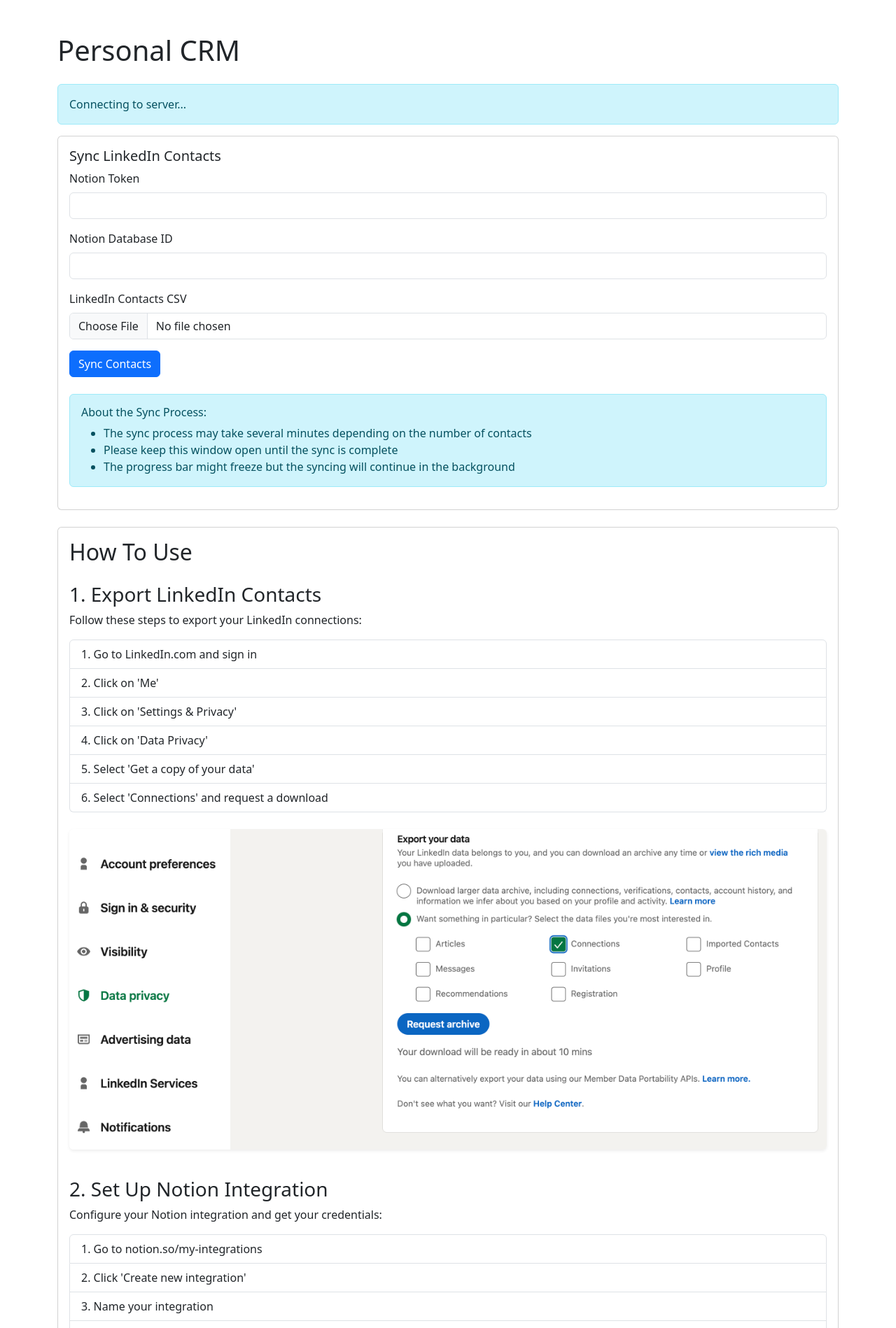
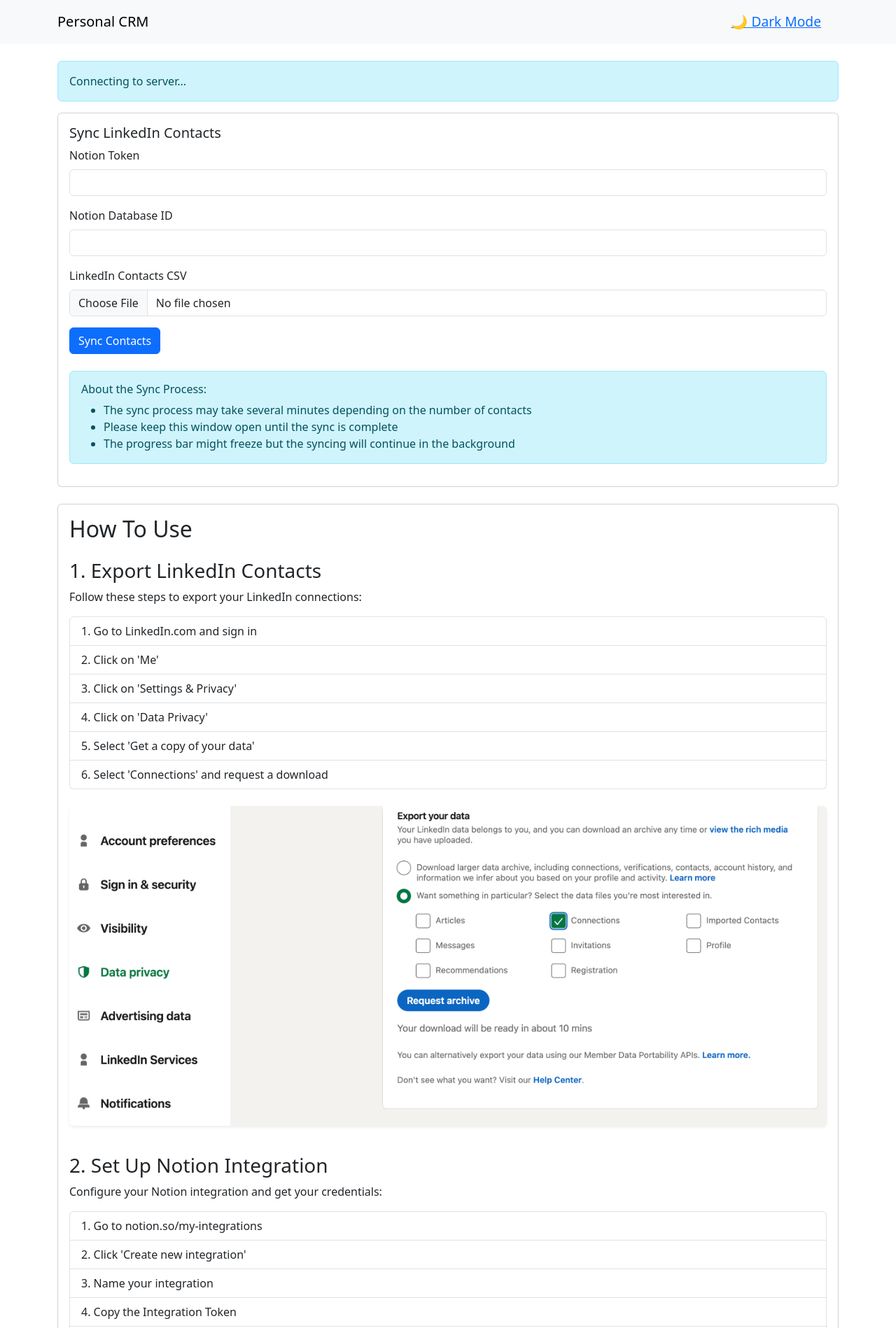
Before and after one commit to chrhartm/linkedin-to-notion-crm, a Flask app: page / in a window 1280 px wide. Shown: the top 1898 px of the page at 70% size. Run offline with Flask 3, Linux system fonts and the light colour scheme; some libraries are stand-ins or nearby versions.

Commit message:
Agent query: Can you verify if the dark mode toggle is visible in the navbar and works correctly when clicked? The theme should persist after page reload.

```diff
--- a/templates/index.html
+++ b/templates/index.html
@@ -1,16 +1,62 @@
 <!DOCTYPE html>
-<html lang="en">
+<html lang="en" data-bs-theme="light">
 <head>
     <meta charset="UTF-8">
     <meta name="viewport" content="width=device-width, initial-scale=1.0">
     <title>Personal CRM</title>
     <link href="https://cdn.jsdelivr.net/npm/bootstrap@5.3.0/dist/css/bootstrap.min.css" rel="stylesheet">
     <script src="https://cdnjs.cloudflare.com/ajax/libs/socket.io/4.0.1/socket.io.js"></script>
+    <style>
+        .theme-switch {
+            display: inline-flex;
+            align-items: center;
+            cursor: pointer;
+            padding: 0.5rem 1rem;
+            border-radius: 2rem;
+            transition: all 0.3s ease;
+        }
+
+        .theme-switch:hover {
+            background-color: rgba(128, 128, 128, 0.1);
+        }
+
+        .theme-switch-icon {
+            font-size: 1.2rem;
+            margin-right: 0.5rem;
+        }
+
+        [data-bs-theme="dark"] .theme-switch-icon.sun {
+            display: inline-block;
+        }
+
+        [data-bs-theme="dark"] .theme-switch-icon.moon {
+            display: none;
+        }
+
+        [data-bs-theme="light"] .theme-switch-icon.sun {
+            display: none;
+        }
+
+        [data-bs-theme="light"] .theme-switch-icon.moon {
+            display: inline-block;
+        }
+    </style>
 </head>
 <body>
-    <div class="container mt-5">
-        <h1 class="mb-4">Personal CRM</h1>
+    <!-- Navbar with Dark Mode Toggle -->
+    <nav class="navbar navbar-expand-lg bg-body-tertiary">
+        <div class="container">
+            <a class="navbar-brand" href="#">Personal CRM</a>
+            <div class="d-flex">
+                <button class="theme-switch btn btn-link" id="themeSwitch">
+                    <span class="theme-switch-icon sun">☀️ Light Mode</span>
+                    <span class="theme-switch-icon moon">🌙 Dark Mode</span>
+                </button>
+            </div>
+        </div>
+    </nav>
 
+    <div class="container mt-4">
         <!-- Connection Status -->
         <div id="connectionStatus" class="alert alert-info" role="alert">
             Connecting to server...
@@ -121,6 +167,22 @@
 
     <script src="https://cdn.jsdelivr.net/npm/bootstrap@5.3.0/dist/js/bootstrap.bundle.min.js"></script>
     <script>
+        // Dark Mode Management
+        const themeSwitch = document.getElementById('themeSwitch');
+        const html = document.documentElement;
+
+        // Check for saved theme preference
+        const savedTheme = localStorage.getItem('theme') || 'light';
+        html.setAttribute('data-bs-theme', savedTheme);
+
+        // Theme toggle handler
+        themeSwitch.addEventListener('click', () => {
+            const currentTheme = html.getAttribute('data-bs-theme');
+            const newTheme = currentTheme === 'light' ? 'dark' : 'light';
+            html.setAttribute('data-bs-theme', newTheme);
+            localStorage.setItem('theme', newTheme);
+        });
+
         // Initialize Socket.IO
         const socket = io();
         const connectionStatus = document.getElementById('connectionStatus');
```
